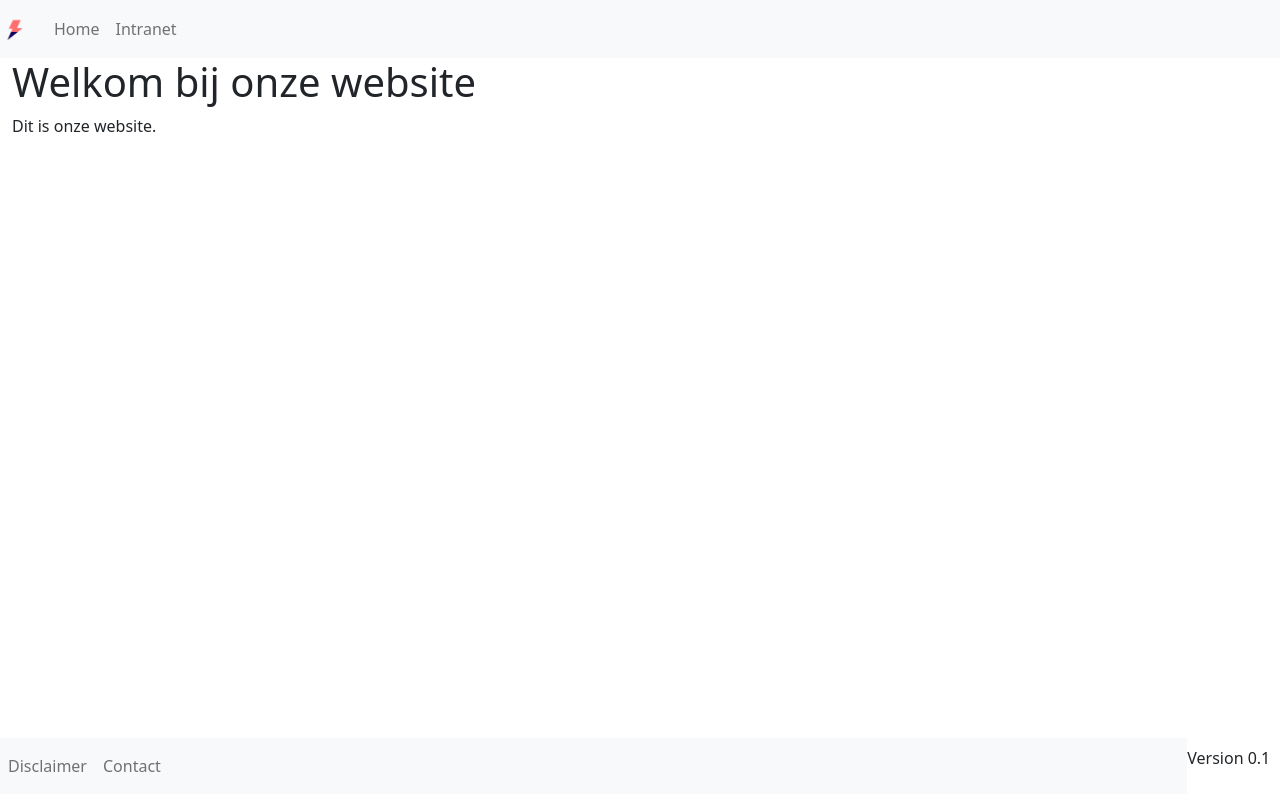
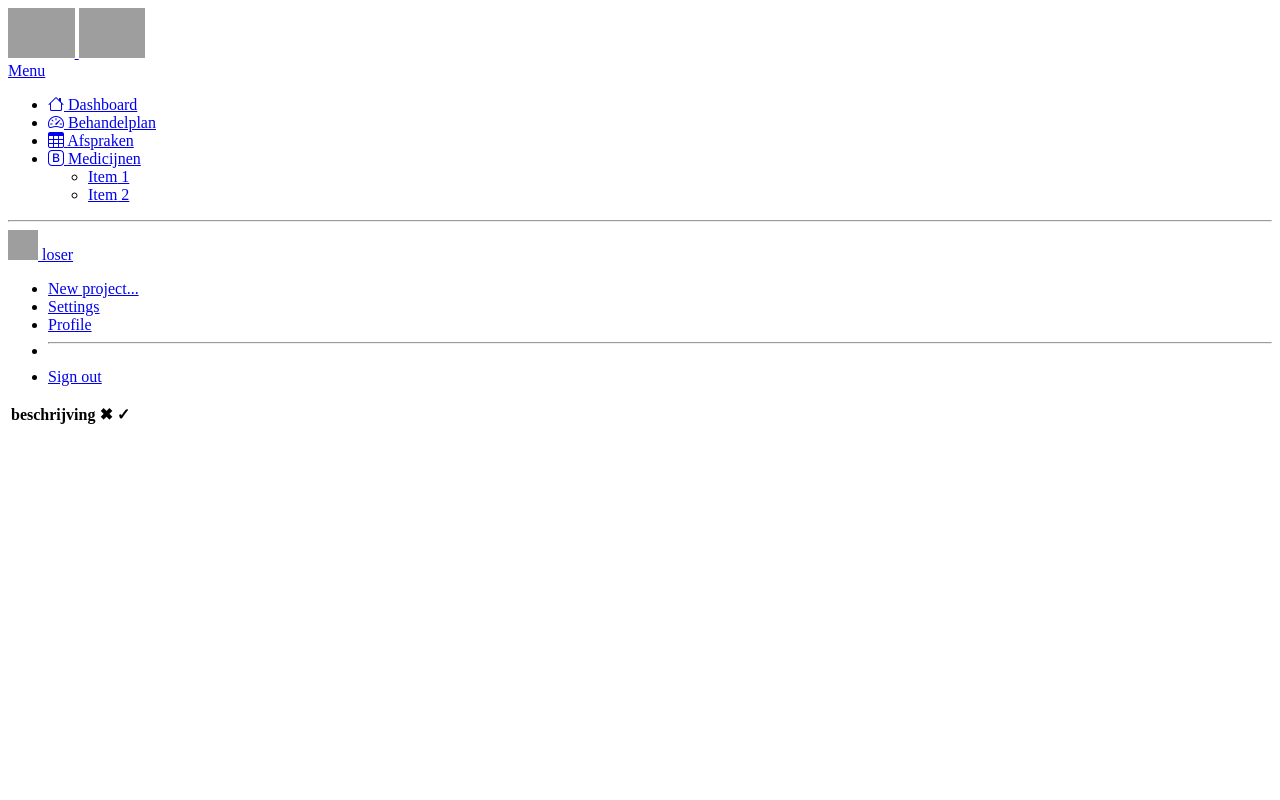
Before and after one commit to kajatrijsburg/BCM-Security-hospital-project, a PHP site: page / in a window 1280 px wide. Run offline with PHP 8.4, Linux system fonts and the light colour scheme; data comes from the database, SQL or seed files in the repository; lists and menus that the app fills with data are empty; some libraries are stand-ins or nearby versions; grey boxes are pictures that could not be loaded.

Commit message:
the made layout and pages in visual studio code is transferred to the project

```diff
--- a/css/index.css
+++ /dev/null
@@ -1,11 +0,0 @@
-body {
-    height: 100vh;
-}
-
-nav {
-    width: 100%;
-}
-
-main {
-    height: calc(100% - 60px - 60px);  /* exclude footer and navigation bar */
-}
--- a/index.php
+++ b/index.php
@@ -1,41 +1,150 @@
-<?php
-/** @file index.php
- * Index for the public website
- *
- * @author Martin Molema <martin.molema@nhlstenden.com>
- * @copyright 2022
- *
- * Show a very basis HTML Bootstrap template
- */
-?>
-<!doctype html>
+<!DOCTYPE html>
 <html lang="en">
   <head>
-    <meta charset="UTF-8">
-    <meta http-equiv="X-UA-Compatible" content="ie=edge">
-    <title>My Energy Portal</title>
-    <link href="/bootstrap/css/bootstrap.min.css" rel="stylesheet">
-    <link href="css/index.css" rel="stylesheet">
-    <script src="/bootstrap/js/bootstrap.bundle.min.js"></script>
+    <meta charset="UTF-8" />
+    <meta http-equiv="X-UA-Compatible" content="IE=edge" />
+    <meta name="viewport" content="width=device-width, initial-scale=1.0" />
+
+    <link href="css/main.css" rel="stylesheet">
+    <link href="style.css" rel="stylesheet">
+    <link
+      rel="stylesheet"
+      href="https://cdn.jsdelivr.net/npm/bootstrap-icons@1.3.0/font/bootstrap-icons.css"
+    />
+
+
+    <title>Frontend Bootcamp</title>
   </head>
   <body>
-<nav class="navbar navbar-expand-lg navbar-light bg-light" role="navigation">
+    <header>
+      <!-- Navbar -->
+      <nav
+      id="main-navbar"
+      class="navbar navbar-expand-lg navbar-light bg-danger top"
+      >
+   <!-- Container wrapper -->
+   <div class="container-fluid d-flex justify-content-center">
+
+
+     <!-- Brand -->
      <a class="navbar-brand" href="#">
-        <img src="/images/logo.png" width="30" height="30" alt="">
+       <img
+            src="Image/logo.svg"
+            height="50"
+            alt=""
+            loading="lazy"
+            />
      </a>
-    <ul class="navbar-nav mr-auto">
-        <li class="nav-item"><a href="/" class="nav-link">Home</a></li>
-        <li class="nav-item"><a href="/intranet" class="nav-link">Intranet</a></li>
+     <a class="navbar-brand" href="#">
+      <img
+           src="Image/Naamloos.png"
+           height="50"
+           alt=""
+           loading="lazy"
+           />
+    </a>
+
+
+
+
+
+   <!-- Container wrapper -->
+ </nav>
+ <!-- Navbar -->
+        <!-- Sidebar -->
+        <div class="container-fluid ">
+            <div class="row flex-nowrap ">
+                <div class="col-auto col-md-3 col-xl-2 px-sm-2 px-0 bg-dark">
+                    <div class="d-flex flex-column align-items-center align-items-sm-start px-3 pt-2 text-white min-vh-100">
+                        <a href="/" class="d-flex align-items-center pb-3 mb-md-0 me-md-auto text-white text-decoration-none">
+                            <span class="fs-5 d-none d-sm-inline">Menu</span>
+                        </a>
+                        <ul class="nav nav-pills flex-column mb-sm-auto mb-0 align-items-center align-items-sm-start" id="menu">
+                            <li class="nav-item">
+                                <a href="/" class="nav-link align-middle px-0">
+                                    <i class="fs-4 bi-house"></i> <span class="ms-1 d-none d-sm-inline">Dashboard</span>
+                                </a>
+                            </li>
+                            <li>
+                                <a href="Behandelplan.php" class="nav-link px-0 align-middle">
+                                    <i class="fs-4 bi-speedometer2"></i> <span class="ms-1 d-none d-sm-inline">Behandelplan</span> </a>
+
+                            </li>
+                            <li class="nav-item">
+                                <a href="Afspraken.php" class="nav-link px-0 align-middle">
+                                    <i class="fs-4 bi-table"></i> <span class="ms-1 d-none d-sm-inline">Afspraken</span></a>
+                            </li>
+                            <li class="nav-item">
+                                <a href="Medicijnen.php" class="nav-link px-0 align-middle ">
+                                    <i class="fs-4 bi-bootstrap"></i> <span class="ms-1 d-none d-sm-inline">Medicijnen</span></a>
+                                <ul class="collapse nav flex-column ms-1" id="submenu2" data-bs-parent="#menu">
+                                    <li class="w-100 nav-item">
+                                        <a href="#" class="nav-link px-0"> <span class="d-none d-sm-inline">Item</span> 1</a>
+                                    </li>
+                                    <li class="nav-item">
+                                        <a href="#" class="nav-link px-0"> <span class="d-none d-sm-inline">Item</span> 2</a>
+                                    </li>
                                 </ul>
-</nav>
-<main class="container-fluid">
-    <article class="main">
-        <header><h1>Welkom bij onze website</h1></header>
-        <section>
-            Dit is onze website.
-        </section>
-    </article>
+                            </li>
+                        </ul>
+                        <hr>
+                        <div class="dropdown pb-5">
+                            <a href="#" class="d-flex align-items-center text-white text-decoration-none dropdown-toggle pb-5" id="dropdownUser1" data-bs-toggle="dropdown" aria-expanded="false">
+                                <img src="https://github.com/mdo.png" alt="hugenerd" width="30" height="30" class="rounded-circle">
+                                <span class="d-none d-sm-inline mx-1">loser</span>
+                            </a>
+                            <ul class="dropdown-menu dropdown-menu-dark text-small shadow">
+                                <li><a class="dropdown-item" href="#">New project...</a></li>
+                                <li><a class="dropdown-item" href="#">Settings</a></li>
+                                <li><a class="dropdown-item" href="#">Profile</a></li>
+                                <li>
+                                    <hr class="dropdown-divider">
+                                </li>
+                                <li><a class="dropdown-item" href="#">Sign out</a></li>
+                            </ul>
+                        </div>
+                    </div>
+                </div>
+                <div class="card border-dark w-100 h-100">
+                    <table>
+                        <tr>
+                            <th>beschrijving</th>
+                            <th>✖</th>
+                            <th>✓</th>
+                        </tr>
+                        <?php
+                        //foreach (ModelItem in databaseModel)
+                        {
+                            //<tr>
+                            //<td></td>  description of the procedure
+                            //<td></td>  radio type input for decline
+                            //<td></td>  radio type input for approval
+                            //</tr>
+                        }
+                        ?>
+                    </table>
+
+                </div>
+            </div>
+        </div>
+        <!-- Sidebar -->
+
+      </header>
+      <!--Main Navigation-->
+
+      <!--Main layout-->
+      <main style="margin-top: 58px">
+        <div class="container pt-4">
+
+        </div>
       </main>
-<? include_once './partials/footer.php'; ?>
+
+    <script
+      src="https://cdn.jsdelivr.net/npm/bootstrap@5.0.1/dist/js/bootstrap.bundle.min.js"
+      integrity="sha384-gtEjrD/SeCtmISkJkNUaaKMoLD0//ElJ19smozuHV6z3Iehds+3Ulb9Bn9Plx0x4"
+      crossorigin="anonymous"
+    ></script>
+
+
   </body>
 </html>
```
Also changed, not shown: images/logo.png (deleted). Lines whose indentation alone changed are shown as unchanged.
